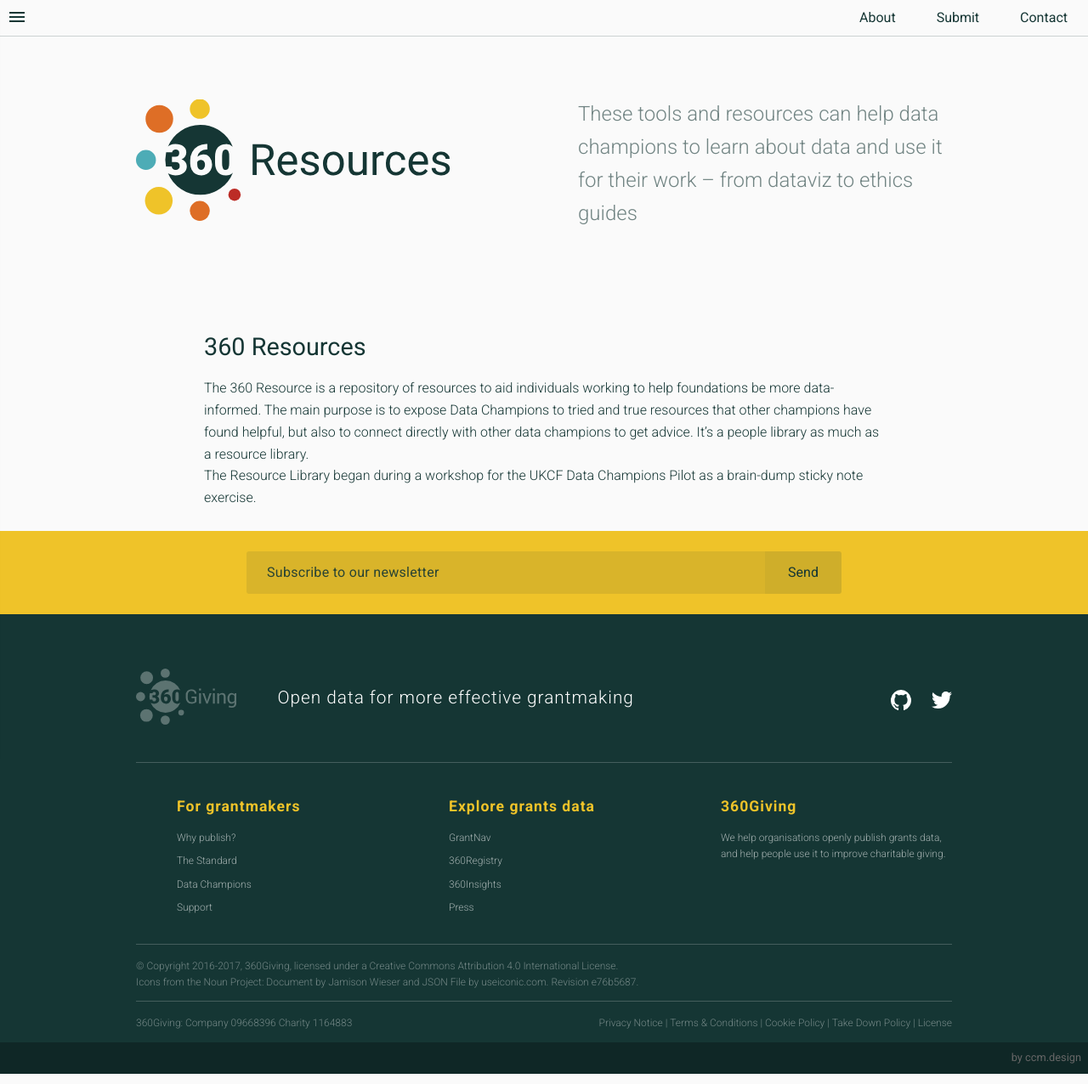
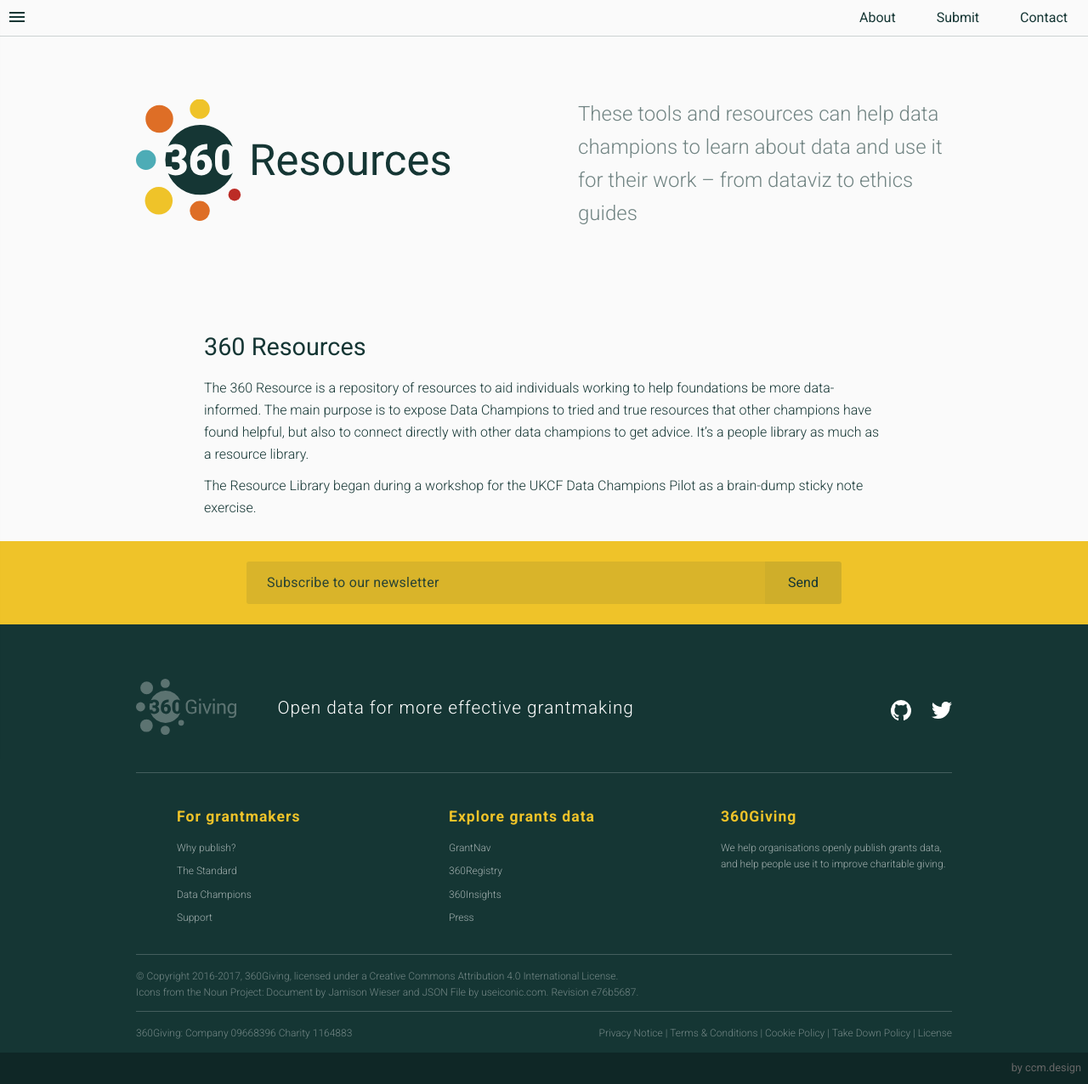
Before and after one commit to ThreeSixtyGiving/resource-library, a Jekyll site: the page built from source/about.html, in a window 1280 px wide. Shown: the whole page at 85% size. Built offline with Jekyll 4.4.1, drawn with Linux system fonts in a browser that asks for light colours.

```diff
--- a/source/_sass/_prose.scss
+++ b/source/_sass/_prose.scss
@@ -57,3 +57,7 @@
     color: $teal;
   }
 }
+
+.prose {
+  p + p { margin-top: 12px; }
+}
--- a/source/_sass/_sections.scss
+++ b/source/_sass/_sections.scss
@@ -12,13 +12,10 @@
 .submit-section {
   border-top: 1px solid rgba($base-color, .2);
   padding-top: 40px;
-  margin-bottom: -192px;
 
   h2 {
-    max-width: 516px;
-    margin: 0 auto;
+    margin-bottom: 1rem;
   }
-
 
   &__content {
     overflow: hidden;
@@ -27,5 +24,11 @@
   &__form {
     position: relative;
     top: -120px;
+    margin-bottom: -160px;
+  }
+
+  &--narrow {
+  margin: 0 auto;
+  max-width: 32rem;
   }
 }
--- a/source/_sass/_top-bar.scss
+++ b/source/_sass/_top-bar.scss
@@ -80,8 +80,9 @@
   }
 
   &__item {
-    padding-bottom: 8px;
+    padding-bottom: 16px;
     @include h4;
+    font-weight: 300;
     color: rgba($white, .6);
 
     &:hover a { color: $yellow; }
```
Also changed, not shown: source/submit.html (+9 -2 lines).
